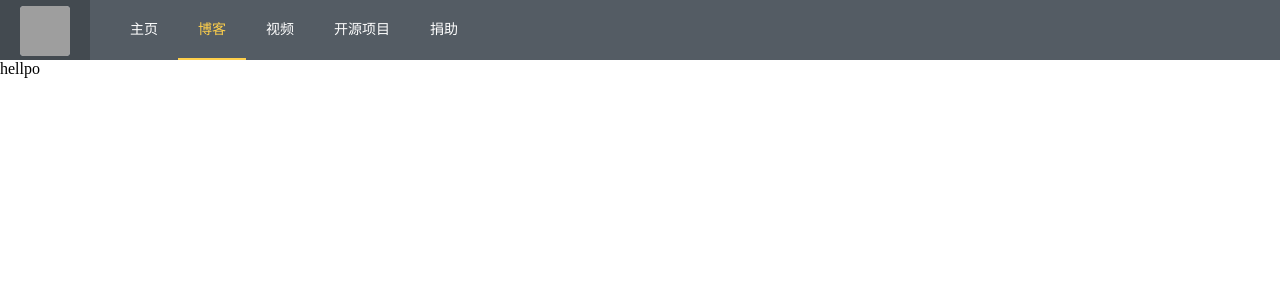
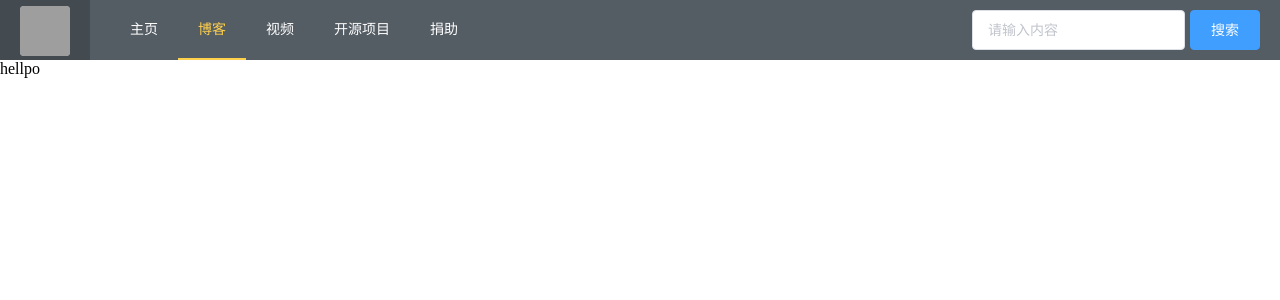
Before and after one commit to BruceAKABear/mypageui, a Vue app: page /#/opensource in a window 1280 px wide. Both pictures are taken after a click on the item "博客". Shown: the top 300 px of the page. Built offline with nearby package versions, Linux system fonts and the light colour scheme; grey boxes are pictures that could not be loaded.

Commit message:
add header search box

```diff
--- a/public/index.html
+++ b/public/index.html
@@ -5,13 +5,9 @@
     <meta http-equiv="X-UA-Compatible" content="IE=edge">
     <meta name="viewport" content="width=device-width,initial-scale=1.0">
     <link rel="icon" href="<%= BASE_URL %>favicon.ico">
-    <title><%= htmlWebpackPlugin.options.title %></title>
+    <title>大熊实验室</title>
   </head>
   <body>
-    <noscript>
-      <strong>We're sorry but <%= htmlWebpackPlugin.options.title %> doesn't work properly without JavaScript enabled. Please enable it to continue.</strong>
-    </noscript>
     <div id="app"></div>
-    <!-- built files will be auto injected -->
   </body>
 </html>
--- a/src/views/FrontLayout.vue
+++ b/src/views/FrontLayout.vue
@@ -18,6 +18,10 @@
         <el-menu-item index="opensource" @click="handleSelect('opensource')">开源项目</el-menu-item>
         <el-menu-item index="donate" @click="handleSelect('donate')">捐助</el-menu-item>
       </el-menu>
+      <div class="header-search-box" v-show="activePath!=='index'">
+        <el-input placeholder="请输入内容" v-model="seachKey"></el-input>
+        <el-button type="primary" @click="doSeach">搜索</el-button>
+      </div>
     </el-header>
     <el-main>
       <router-view/>
@@ -31,7 +35,8 @@ export default {
   data () {
     return {
       activePath: '',
-      logoUrl: 'https://fuss10.elemecdn.com/e/5d/4a731a90594a4af544c0c25941171jpeg.jpeg'
+      logoUrl: 'https://fuss10.elemecdn.com/e/5d/4a731a90594a4af544c0c25941171jpeg.jpeg',
+      seachKey: ''
     }
   },
   methods: {
@@ -39,11 +44,14 @@ export default {
       console.log(ac)
       this.activePath = ac
       window.sessionStorage.setItem('activePath', ac)
+    },
+    doSeach () {
+      this.$message.info('en?')
     }
   },
   created () {
     const x = window.sessionStorage.getItem('activePath')
-    this.activePath = x == null ? 'index' : x
+    this.activePath = (x == null ? 'index' : x)
   }
 }
 </script>
@@ -54,6 +62,9 @@ export default {
 
     .el-header {
       padding: 0;
+      background-color: #545c64;
+      display: flex;
+      justify-content: space-between;
 
       .el-menu {
         border-bottom: 0;
@@ -64,9 +75,20 @@ export default {
 
         .el-menu {
           border-right: none;
+
         }
       }
 
+      .header-search-box {
+        display: flex;
+        justify-content: center;
+        align-items: center;
+        padding-right: 20px;
+
+        .el-button {
+          margin-left: 5px;
+        }
+      }
     }
 
     .el-main {
--- a/src/views/front/Video.vue
+++ b/src/views/front/Video.vue
@@ -2,7 +2,8 @@
   <el-container>
     <el-main>
       <div class="video-box">
-        <iframe src="//player.bilibili.com/player.html?aid=795922919&bvid=BV1FC4y1a72Q&cid=199229032&page=1" class="iframe-style"> </iframe>
+        <iframe src="//player.bilibili.com/player.html?aid=795922919&bvid=BV1FC4y1a72Q&cid=199229032&page=1"
+                class="iframe-style"></iframe>
       </div>
       <div class="video-message-box"></div>
     </el-main>
@@ -83,7 +84,7 @@ export default {
         height: 500px;
         background-color: #757575;
 
-        .iframe-style{
+        .iframe-style {
           width: 100%;
           height: 500px;
         }
```
Also changed, not shown: src/views/front/Opensource.vue (+4 -3 lines).
